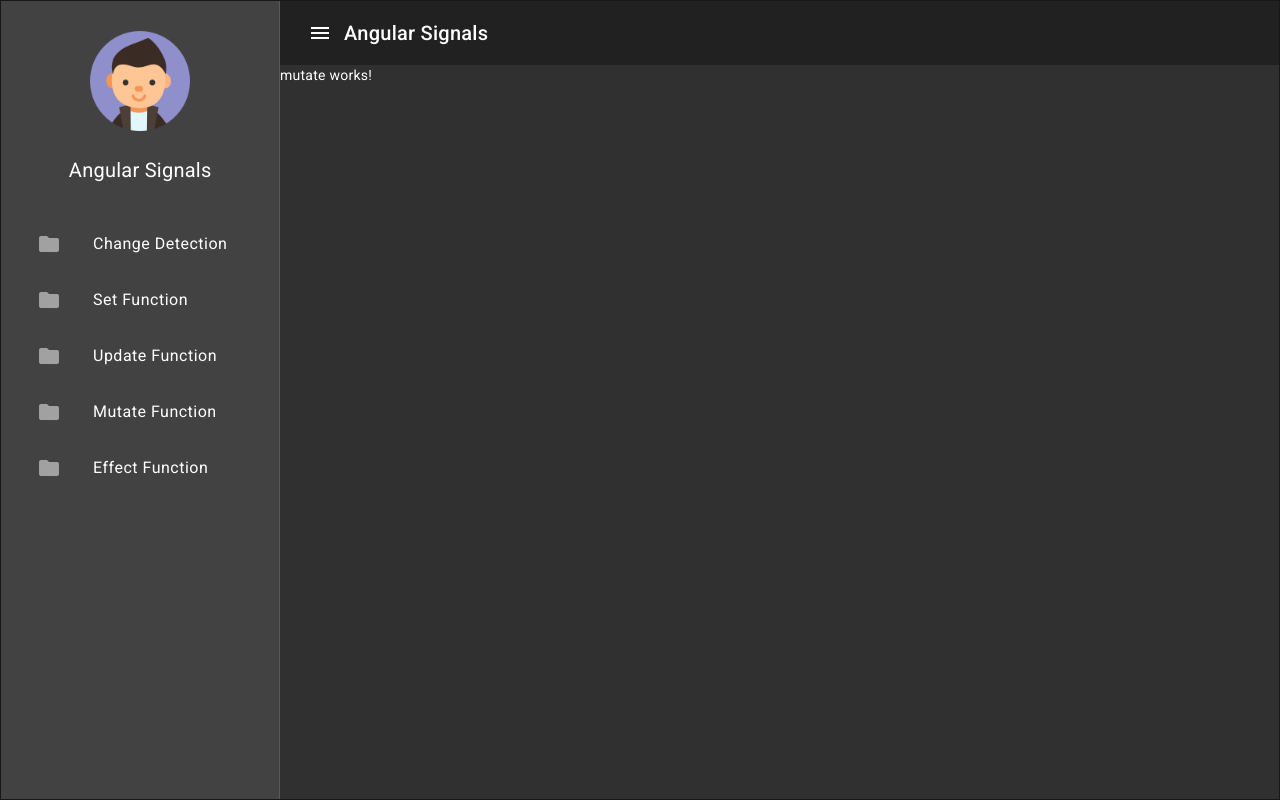
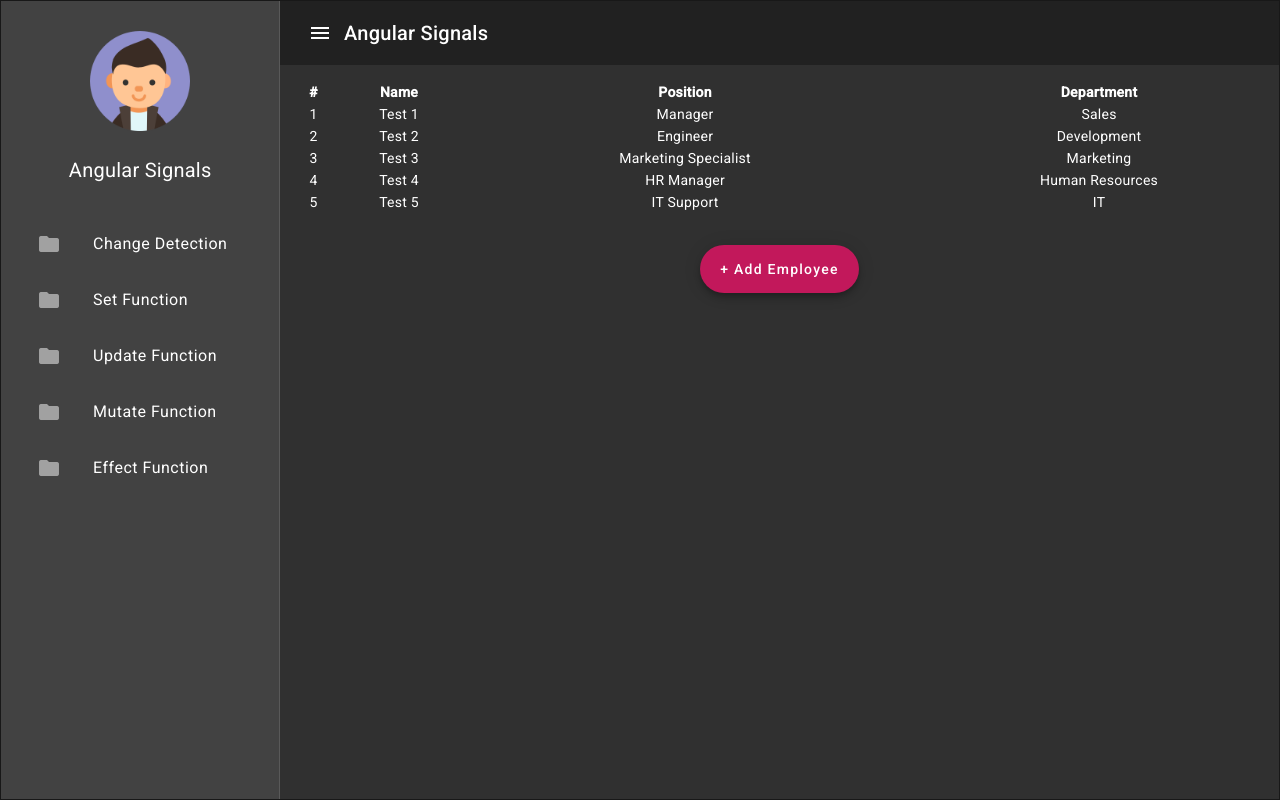
Before and after one commit to prafullspatil08/signal-demo, an Angular app: page /main/mutate in a window 1280 px wide. Built offline with nearby package versions, Linux system fonts and the light colour scheme.

Commit message:
mutate functionality

```diff
--- a/src/app/feature/feature.module.ts
+++ b/src/app/feature/feature.module.ts
@@ -11,6 +11,7 @@ import { SetComponent } from './set/set.component';
 import { UpdateComponent } from './update/update.component';
 import { MutateComponent } from './mutate/mutate.component';
 import { EffectComponent } from './effect/effect.component';
+import { ReactiveFormsModule } from '@angular/forms';
 
 
 @NgModule({
@@ -27,7 +28,8 @@ import { EffectComponent } from './effect/effect.component';
   imports: [
     CommonModule,
     FeatureRoutingModule,
-    MaterialModule
+    MaterialModule,
+    ReactiveFormsModule
   ]
 })
 export class FeatureModule { }
--- a/src/app/feature/mutate/mutate.component.html
+++ b/src/app/feature/mutate/mutate.component.html
@@ -1 +1,57 @@
-<p>mutate works!</p>
+<table class="table w-full m-4">
+  <thead>
+    <tr>
+      <th scope="col">#</th>
+      <th scope="col">Name</th>
+      <th scope="col">Position</th>
+      <th scope="col">Department</th>
+    </tr>
+  </thead>
+  <tbody class="text-center">
+    <tr *ngFor="let employee of employees(); index as i">
+      <td>{{ i + 1 }}</td>
+      <td>{{ employee.name }}</td>
+      <td>{{ employee.position }}</td>
+      <td>{{ employee.department }}</td>
+    </tr>
+  </tbody>
+</table>
+<div class="text-center">
+  <button
+    type="button"
+    mat-fab
+    extended
+    color="primary"
+    class="mt-4"
+    *ngIf="!empAdding()"
+    (click)="toggleAddBlock()"
+  >
+    + Add Employee
+  </button>
+</div>
+<form [formGroup]="employeeForm" (ngSubmit)="onSubmit()">
+  <div class="grid grid-cols-2 mt-4" *ngIf="empAdding()">
+    <div class="col-span-1">
+      <mat-form-field class="w-full p-2">
+        <mat-label>Enter Name</mat-label>
+        <input type="text" matInput formControlName="name" />
+      </mat-form-field>
+    </div>
+    <div class="col-span-1">
+      <mat-form-field class="w-full p-2">
+        <mat-label>Enter Position</mat-label>
+        <input type="text" matInput formControlName="position" />
+      </mat-form-field>
+    </div>
+    <div class="col-span-1">
+      <mat-form-field class="w-full p-2">
+        <mat-label>Enter Department</mat-label>
+        <input type="text" matInput formControlName="department" />
+      </mat-form-field>
+    </div>
+    <div class="col-span-1">
+      <button mat-fab type="submit" class="m-2" [disabled]="employeeForm.invalid" extended color="primary">Add Employee</button>
+      <button mat-fab class="m-2" type="reset"  (click)="toggleAddBlock()" extended color="primary">Cancel</button>
+    </div>
+  </div>
+</form>
--- a/src/app/feature/mutate/mutate.component.ts
+++ b/src/app/feature/mutate/mutate.component.ts
@@ -1,4 +1,5 @@
-import { Component } from '@angular/core';
+import { Component, signal } from '@angular/core';
+import { FormBuilder, FormGroup, Validators } from '@angular/forms';
 
 @Component({
   selector: 'app-mutate',
@@ -6,5 +7,31 @@ import { Component } from '@angular/core';
   styleUrls: ['./mutate.component.scss']
 })
 export class MutateComponent {
+  employees = signal([
+    { name: 'Test 1', position: 'Manager', department: 'Sales' },
+    { name: 'Test 2', position: 'Engineer', department: 'Development' },
+    { name: 'Test 3', position: 'Marketing Specialist', department: 'Marketing' },
+    { name: 'Test 4', position: 'HR Manager', department: 'Human Resources' },
+    { name: 'Test 5', position: 'IT Support', department: 'IT' }
+  ]);
+  employeeForm!: FormGroup;
+  empAdding= signal<boolean>(false);
+  constructor(private fb: FormBuilder){}
+  ngOnInit() {
+    this.employeeForm = this.fb.group({
+      name: ['', Validators.required],
+      position: ['', Validators.required],
+      department: ['', Validators.required]
+    });
+  }
+  onSubmit() {
+    this.employees.mutate(empList=>{
+      empList.push(this.employeeForm.value);
+    });
+    this.employeeForm.reset();
+  }
 
+  toggleAddBlock(){
+    this.empAdding.update(status => !status);
+  }
 }
```
